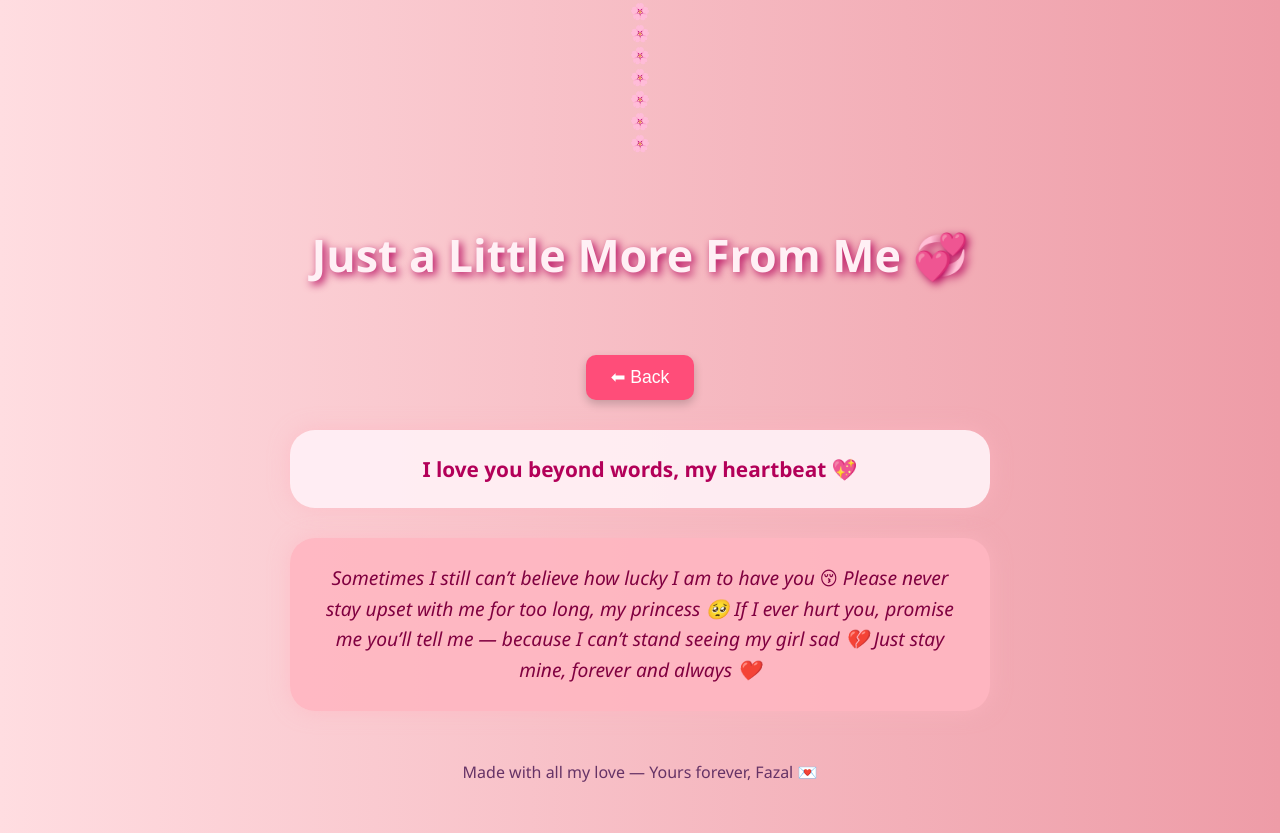
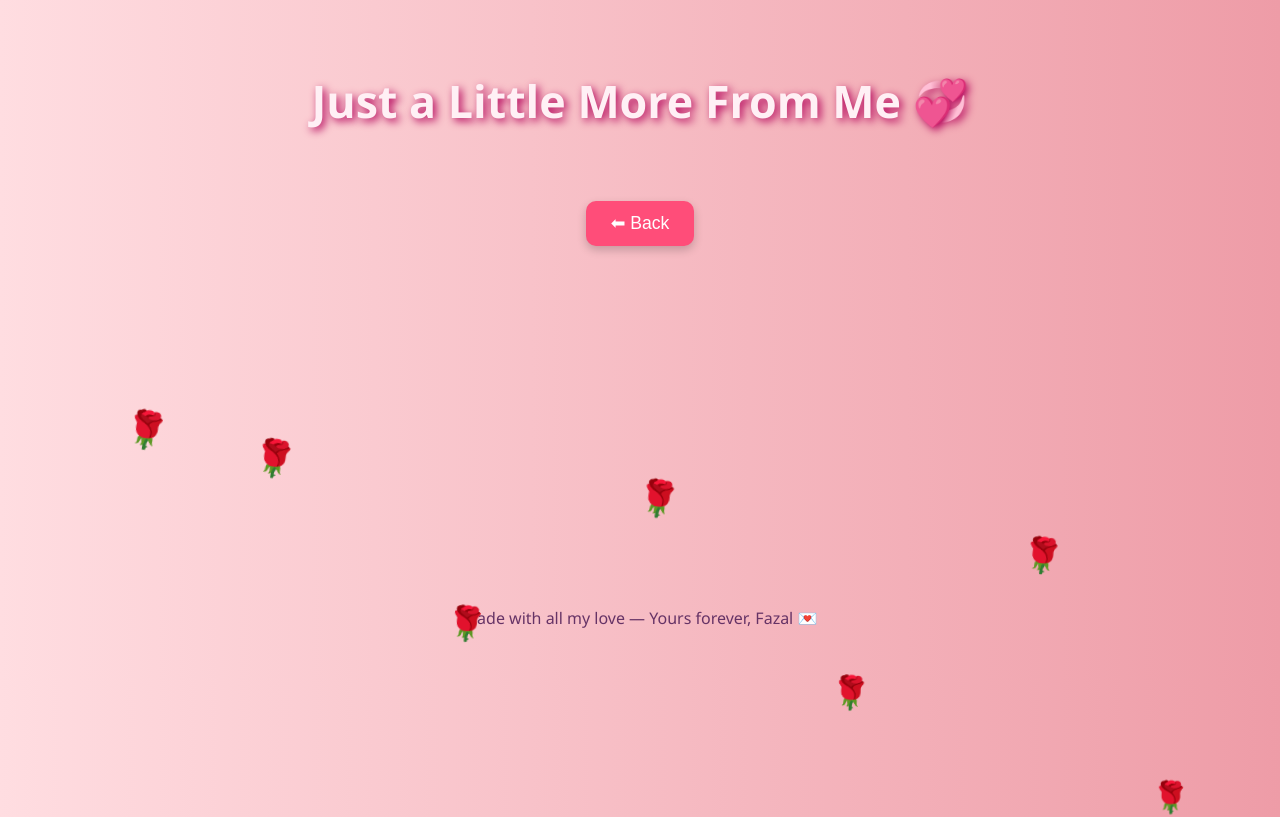
Before and after one commit to always-yours/Happy-Birthday-Jiya, a plain HTML site: page page2.html in a window 1280 px wide. Drawn offline with Linux system fonts and the light colour scheme.

Commit message:
Update page2.html

```diff
--- a/page2.html
+++ b/page2.html
@@ -10,11 +10,18 @@
       100% { opacity: 1; transform: translateY(0); }
     }
 
+    /* Floating flower animation */
     @keyframes floatUp {
-      0% { transform: translateY(0) rotate(-45deg); opacity: 0; }
-      20% { opacity: 1; }
-      80% { opacity: 1; }
-      100% { transform: translateY(-500px) rotate(-45deg); opacity: 0; }
+      0% {
+        transform: translateY(0) scale(1);
+        opacity: 0;
+      }
+      10% { opacity: 1; }
+      70% { opacity: 1; transform: translateY(-400px) scale(1.2) rotate(10deg); }
+      100% {
+        transform: translateY(-550px) scale(1.4) rotate(-15deg);
+        opacity: 0;
+      }
     }
 
     body {
@@ -25,6 +32,7 @@
       color: #4a2c2a;
       text-align: center;
       animation: fadeIn 2s ease-in-out;
+      overflow: hidden; /* hide scroll for floating elements */
     }
 
     header {
@@ -99,41 +107,27 @@
       animation: fadeIn 2s ease-in-out 2s;
     }
 
-    .heart {
+    /* Flower style */
+    .flower {
       position: absolute;
-      width: 25px;
-      height: 25px;
-      background-color: #ff4d79;
-      transform: rotate(-45deg);
+      font-size: 30px;
       animation: floatUp 7s infinite ease-in-out;
       opacity: 0;
-      z-index: -1;
+      z-index: 0;
+      bottom: -50px; /* start below screen */
     }
-
-    .heart:before,
-    .heart:after {
-      content: '';
-      position: absolute;
-      width: 25px;
-      height: 25px;
-      background-color: #ff4d79;
-      border-radius: 50%;
-    }
-
-    .heart:before { top: -12px; left: 0; }
-    .heart:after { top: 0; left: 12px; }
   </style>
 </head>
 <body>
 
-  <!-- Floating Hearts -->
- <div class="flower" style="left: 10%; top: 90%; animation-delay: 0s;">🌸</div>
-<div class="flower" style="left: 20%; top: 95%; animation-delay: 1s;">🌸</div>
-<div class="flower" style="left: 35%; top: 92%; animation-delay: 2.5s;">🌸</div>
-<div class="flower" style="left: 50%; top: 93%; animation-delay: 1.5s;">🌸</div>
-<div class="flower" style="left: 65%; top: 95%; animation-delay: 3s;">🌸</div>
-<div class="flower" style="left: 80%; top: 90%; animation-delay: 2s;">🌸</div>
-<div class="flower" style="left: 90%; top: 94%; animation-delay: 4s;">🌸</div>
+  <!-- Floating Flowers -->
+  <div class="flower" style="left: 10%; animation-delay: 0s;">🌹</div>
+  <div class="flower" style="left: 20%; animation-delay: 1s;">🌹</div>
+  <div class="flower" style="left: 35%; animation-delay: 2.5s;">🌹</div>
+  <div class="flower" style="left: 50%; animation-delay: 1.5s;">🌹</div>
+  <div class="flower" style="left: 65%; animation-delay: 3s;">🌹</div>
+  <div class="flower" style="left: 80%; animation-delay: 2s;">🌹</div>
+  <div class="flower" style="left: 90%; animation-delay: 4s;">🌹</div>
 
   <audio autoplay loop>
     <source src="music.mp3" type="audio/mp3">
@@ -166,20 +160,4 @@
   </div>
 
   <script>
-    document.addEventListener('DOMContentLoaded', function() {
-      const msg1 = document.getElementById('message1');
-      const msg2 = document.getElementById('message2');
-
-      setTimeout(() => {
-        msg1.style.opacity = '1';
-        msg1.style.transform = 'translateY(0)';
-      }, 500);
-
-      setTimeout(() => {
-        msg2.style.opacity = '1';
-        msg2.style.transform = 'translateY(0)';
-      }, 2500);
-    });
-  </script>
-</body>
-</html>
+    document.addEventListener(
```
